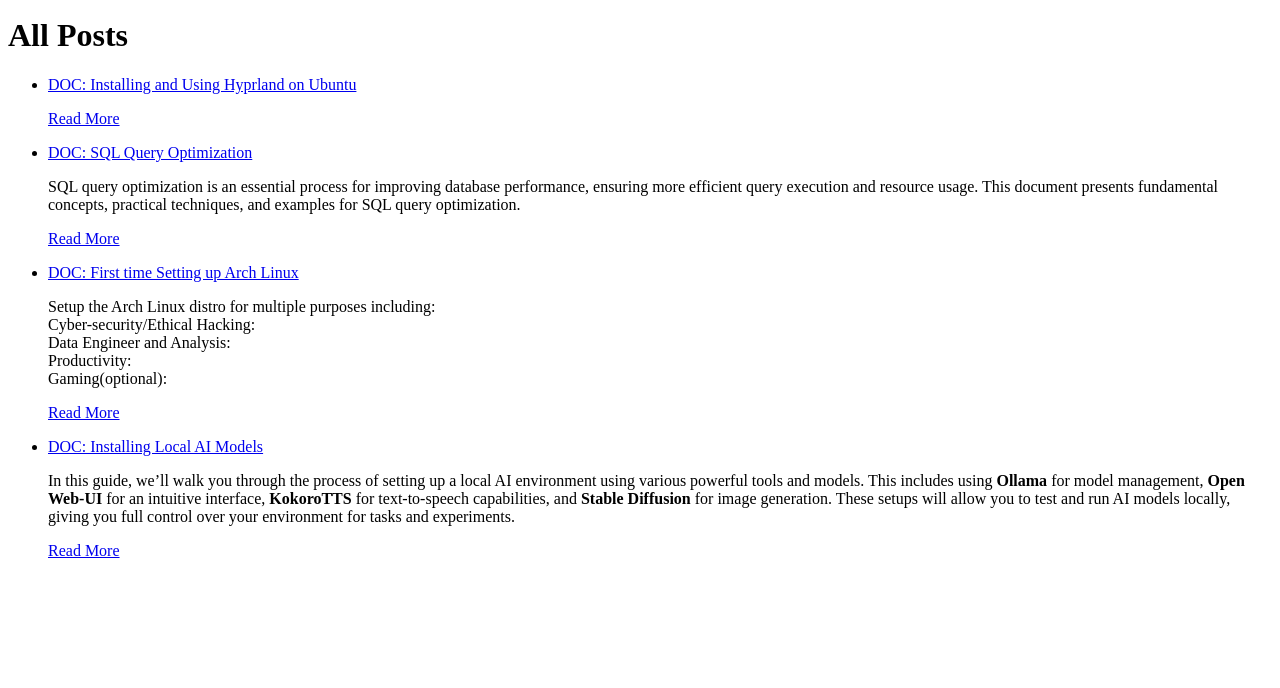
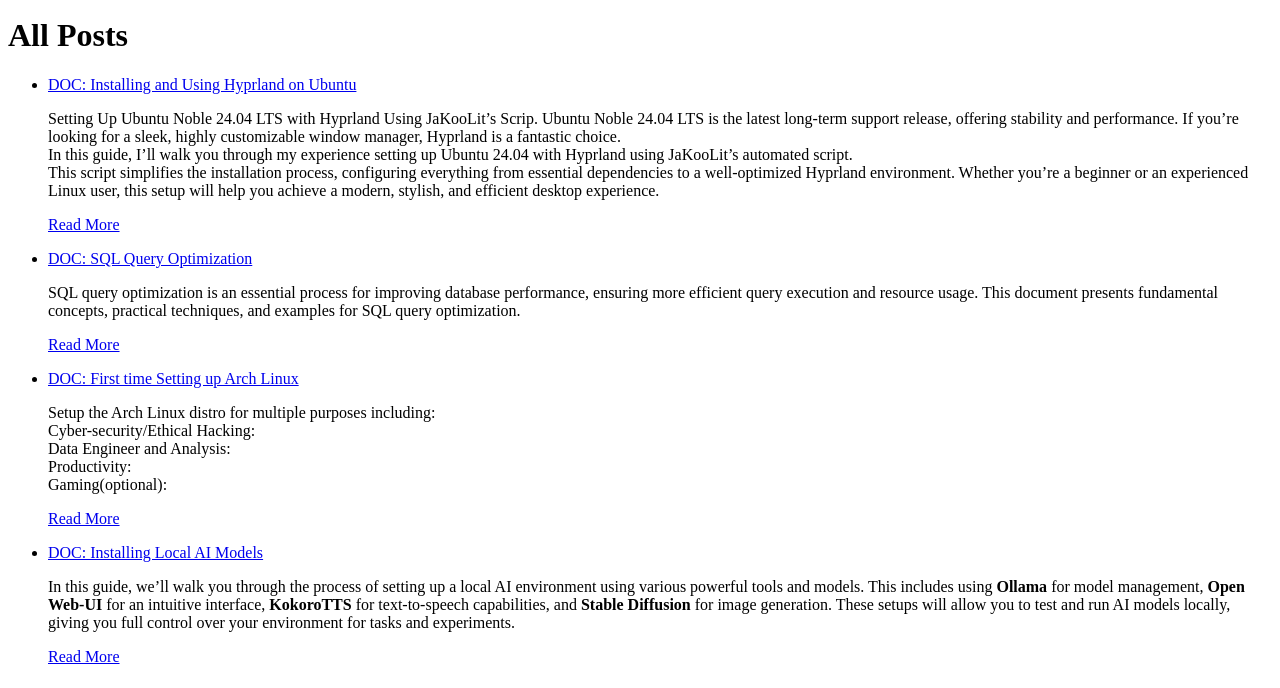
Before and after one commit to alanthebrighter/alanthebrighter.github.io, a Jekyll site: the page built from posts/index.markdown, in a window 1280 px wide, cut to the strip 212-900 px from the top of the page. Built offline with Jekyll 4.4.1, drawn with Linux system fonts in a browser that asks for light colours; nearby versions of some CDN libraries; library files that are not in the unit come from our copies.

Commit message:
Update 2025-03-30-Installing&Using-Ubuntu-Noble-with-hyprland.md

```diff
--- a/_posts/2025-03-30-Installing&Using-Ubuntu-Noble-with-hyprland.md
+++ b/_posts/2025-03-30-Installing&Using-Ubuntu-Noble-with-hyprland.md
@@ -6,3 +6,10 @@ description: "Installing Hyprland on Ubuntu 24.04 LTS Noble 24.04 LTS"
 tags: [Linux, Ubuntu, Hyprland, wayland, Hyprdots, Tyling compositor]
 permalink: /posts/UbuntuHyprland  # Custom URL path (optional)
 ---
+Setting Up Ubuntu Noble 24.04 LTS with Hyprland Using JaKooLit's Scrip.
+Ubuntu Noble 24.04 LTS is the latest long-term support release, offering stability and performance. If you're looking for a sleek, highly customizable window manager, Hyprland is a fantastic choice.
+In this guide, I'll walk you through my experience setting up Ubuntu 24.04 with Hyprland using JaKooLit's automated script.
+This script simplifies the installation process, configuring everything from essential dependencies to a well-optimized Hyprland environment. Whether you're a beginner or an experienced Linux user, this setup will help you achieve a modern, stylish, and efficient desktop experience.
+
+
+![image](https://github.com/user-attachments/assets/a53b8e51-6bd4-465c-85ec-5a196c059e50)
```
